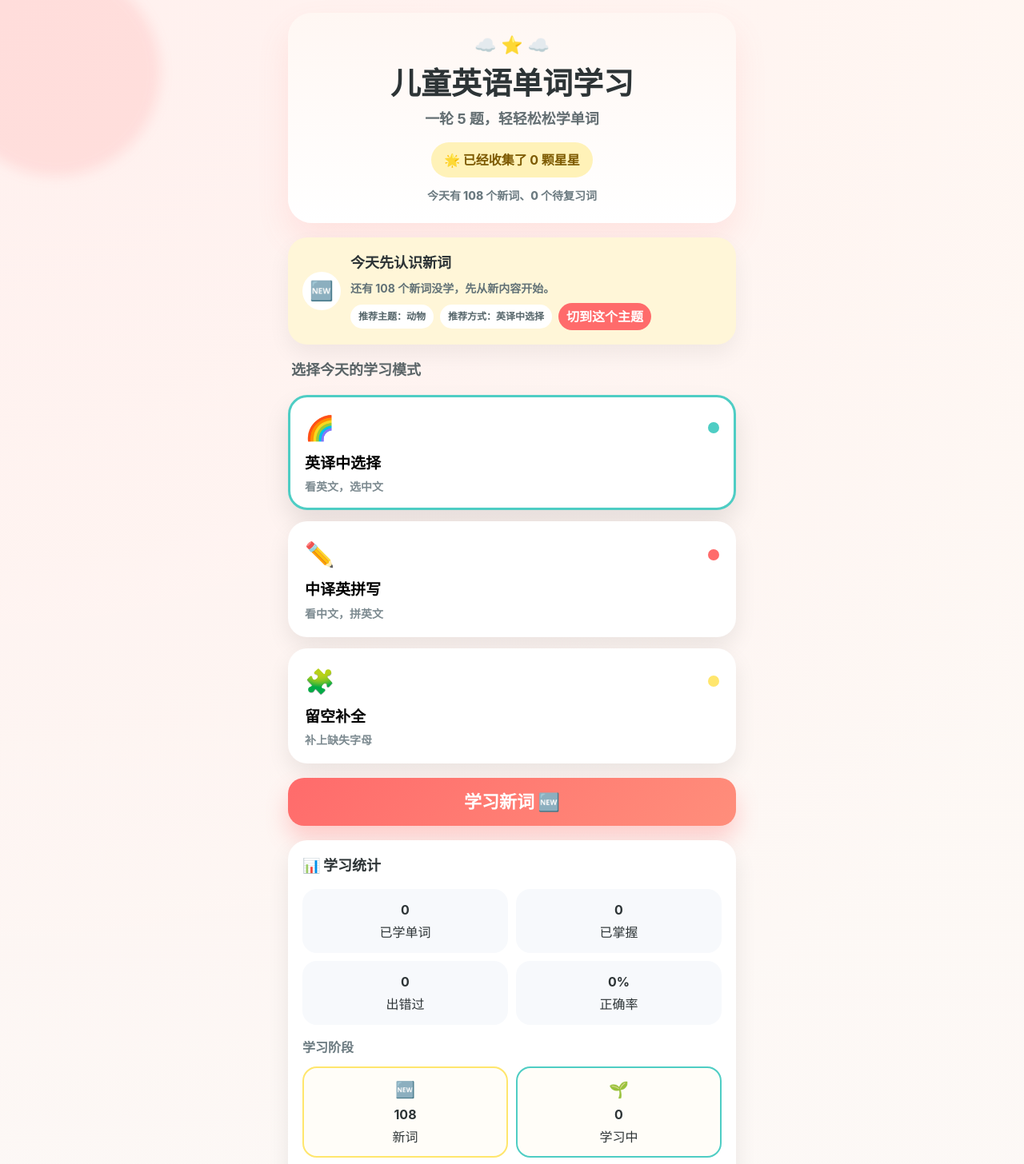
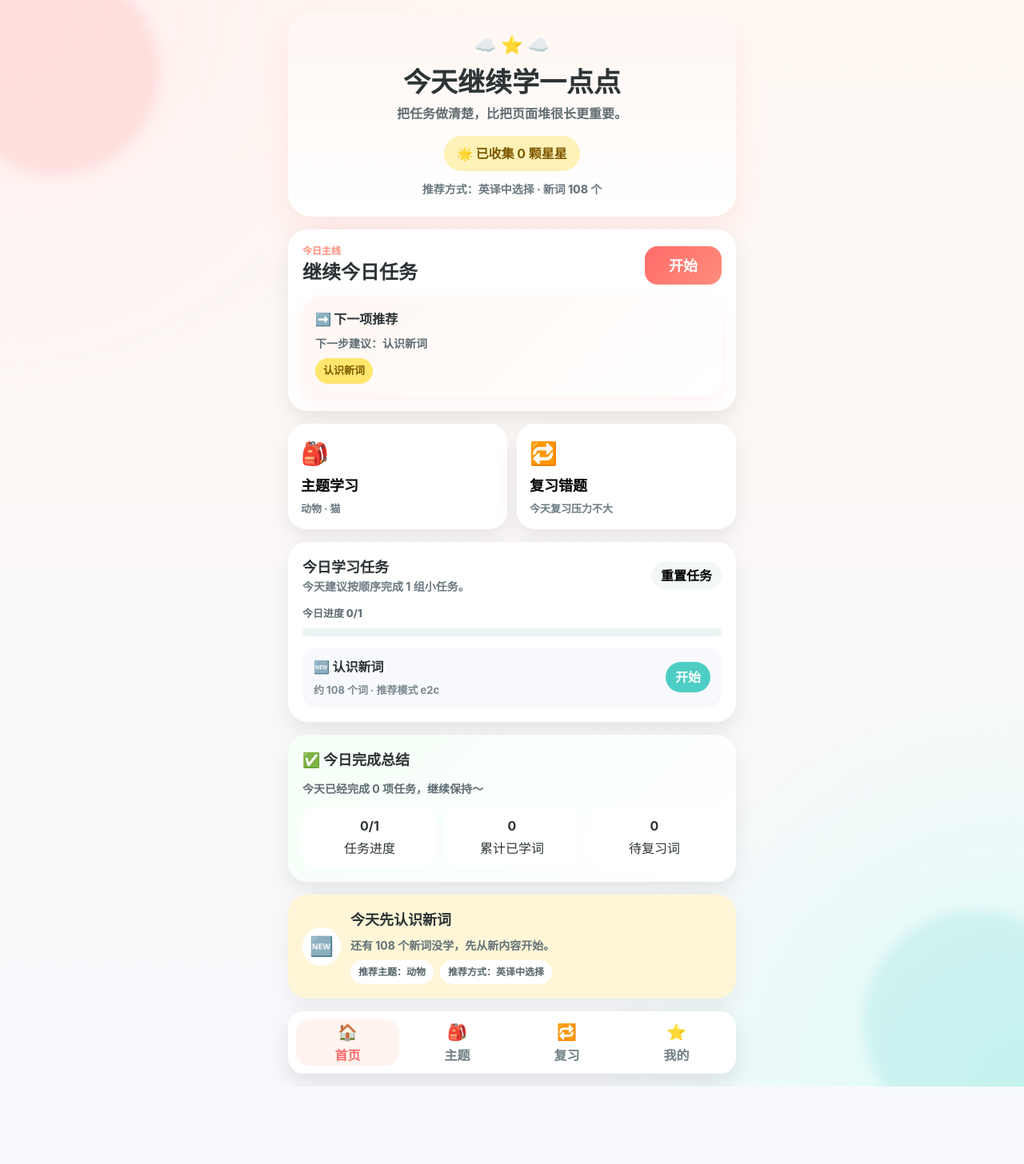
Before and after one commit to zhenxuanshi-ship-it/kid-english-learning, a React (Vite) app: page / in a window 1280 px wide. Shown: the top 1456 px of the page at 80% size. After the commit the page ends 1359 px from the top, so only its background shows below. Built offline with nearby package versions, Linux system fonts and the light colour scheme.

Commit message:
feat: restructure home into tabbed learning hub

```diff
--- a/src/app/App.tsx
+++ b/src/app/App.tsx
@@ -1,8 +1,12 @@
 import { useEffect, useMemo, useState } from 'react';
 import type { CSSProperties } from 'react';
+import { BottomNav, type NavTab } from '../components/common/BottomNav';
 import { HomePage } from '../pages/HomePage';
 import { LearnPage } from '../pages/LearnPage';
 import { RoundSummary } from '../components/summary/RoundSummary';
+import { ProfilePage } from '../pages/ProfilePage';
+import { ReviewPage } from '../pages/ReviewPage';
+import { TopicsPage } from '../pages/TopicsPage';
 import { useProgressStore } from '../store/progressStore';
 import { useGameStore } from '../store/gameStore';
 import { useSettingsStore } from '../store/settingsStore';
@@ -19,6 +23,7 @@ import type { GameMode } from '../types/question';
 
 export default function App() {
   const [screen, setScreen] = useState<'home' | 'learn' | 'summary'>('home');
+  const [navTab, setNavTab] = useState<NavTab>('home');
   const [completedTaskLabel, setCompletedTaskLabel] = useState<string | undefined>();
   const [completedTaskReward, setCompletedTaskReward] = useState<string | undefined>();
   const [newlyCompletedTaskKind, setNewlyCompletedTaskKind] = useState<string | undefined>();
@@ -176,33 +181,52 @@ export default function App() {
       <div style={styles.bgBlobA} />
       <div style={styles.bgBlobB} />
       <div style={styles.shell}>
-        {screen === 'home' ? (
+        {screen === 'home' && navTab === 'home' ? (
           <HomePage
             mode={currentMode}
             totalStars={totalStars}
-            roundSize={roundSize}
-            selectedCategory={selectedCategory}
-            categories={wordCategories}
             categoryItems={categoryItems}
-            autoPlaySound={autoPlaySound}
-            soundEnabled={soundEnabled}
             onModeChange={(mode: GameMode) => setMode(mode)}
             onStart={handleStart}
-            onRoundSizeChange={setRoundSize}
-            onCategoryChange={setSelectedCategory}
-            onToggleAutoPlaySound={toggleAutoPlaySound}
-            onToggleSoundEnabled={toggleSoundEnabled}
+            onOpenTopics={() => setNavTab('topics')}
+            onOpenReview={() => setNavTab('review')}
             stats={stats}
             recommendation={recommendation}
-            reviewQueue={reviewQueue}
             dailyPlan={dailyPlan}
             dailySummary={dailySummary}
             nextTaskRecommendation={nextTaskRecommendation}
             completedDailyTaskKinds={completedDailyTaskKinds}
             newlyCompletedTaskKind={newlyCompletedTaskKind}
-            onStartReview={handleStartReview}
             onStartTask={handleStartTask}
             onResetDailyTasks={resetDailyTasks}
+          />
+        ) : null}
+
+        {screen === 'home' && navTab === 'topics' ? (
+          <TopicsPage
+            items={categoryItems}
+            selectedCategory={selectedCategory === 'all' ? recommendation.suggestedCategory ?? categoryItems[0]?.category ?? 'animals' : selectedCategory}
+            onSelectCategory={setSelectedCategory}
+            onStartTopic={() => handleStart(false)}
+          />
+        ) : null}
+
+        {screen === 'home' && navTab === 'review' ? (
+          <ReviewPage items={reviewQueue} onStartReview={handleStartReview} />
+        ) : null}
+
+        {screen === 'home' && navTab === 'profile' ? (
+          <ProfilePage
+            stats={stats}
+            roundSize={roundSize}
+            selectedCategory={selectedCategory}
+            categories={wordCategories}
+            autoPlaySound={autoPlaySound}
+            soundEnabled={soundEnabled}
+            onRoundSizeChange={setRoundSize}
+            onCategoryChange={setSelectedCategory}
+            onToggleAutoPlaySound={toggleAutoPlaySound}
+            onToggleSoundEnabled={toggleSoundEnabled}
           />
         ) : null}
 
@@ -241,6 +265,8 @@ export default function App() {
             stats={stats}
           />
         ) : null}
+
+        {screen === 'home' ? <BottomNav current={navTab} onChange={setNavTab} /> : null}
       </div>
     </main>
   );
--- /dev/null
+++ b/src/components/common/BottomNav.tsx
@@ -0,0 +1,62 @@
+import type { CSSProperties } from 'react';
+
+export type NavTab = 'home' | 'topics' | 'review' | 'profile';
+
+interface BottomNavProps {
+  current: NavTab;
+  onChange: (tab: NavTab) => void;
+}
+
+const tabs: Array<{ key: NavTab; label: string; emoji: string }> = [
+  { key: 'home', label: '首页', emoji: '🏠' },
+  { key: 'topics', label: '主题', emoji: '🎒' },
+  { key: 'review', label: '复习', emoji: '🔁' },
+  { key: 'profile', label: '我的', emoji: '⭐' },
+];
+
+export function BottomNav({ current, onChange }: BottomNavProps) {
+  return (
+    <div style={styles.bar}>
+      {tabs.map((tab) => {
+        const active = current === tab.key;
+        return (
+          <button key={tab.key} style={{ ...styles.tab, ...(active ? styles.tabActive : {}) }} onClick={() => onChange(tab.key)}>
+            <span style={styles.emoji}>{tab.emoji}</span>
+            <span>{tab.label}</span>
+          </button>
+        );
+      })}
+    </div>
+  );
+}
+
+const styles: Record<string, CSSProperties> = {
+  bar: {
+    position: 'sticky',
+    bottom: 0,
+    display: 'grid',
+    gridTemplateColumns: 'repeat(4, minmax(0, 1fr))',
+    gap: 8,
+    background: 'rgba(255,255,255,0.96)',
+    backdropFilter: 'blur(12px)',
+    borderRadius: 20,
+    padding: 10,
+    boxShadow: '0 12px 30px rgba(0,0,0,0.10)',
+  },
+  tab: {
+    minHeight: 58,
+    border: 'none',
+    borderRadius: 16,
+    background: 'transparent',
+    display: 'grid',
+    gap: 2,
+    placeItems: 'center',
+    fontWeight: 800,
+    color: '#708086',
+  },
+  tabActive: {
+    background: '#fff4ef',
+    color: '#ff6b6b',
+  },
+  emoji: { fontSize: 20 },
+};
--- a/src/pages/HomePage.tsx
+++ b/src/pages/HomePage.tsx
@@ -1,19 +1,14 @@
 import type { CSSProperties } from 'react';
 import { motion } from 'framer-motion';
-import { CategoryGallery } from '../components/common/CategoryGallery';
 import { DailyPlanCard } from '../components/common/DailyPlanCard';
 import { DailySummaryCard } from '../components/common/DailySummaryCard';
 import { NextTaskBanner } from '../components/common/NextTaskBanner';
 import { RecommendationCard } from '../components/common/RecommendationCard';
-import { ReviewQueueCard } from '../components/common/ReviewQueueCard';
-import { SettingsPanel } from '../components/common/SettingsPanel';
-import { StatsPanel } from '../components/common/StatsPanel';
 import type { CategoryGalleryItem } from '../lib/categoryGallery';
 import type { DailyPlan } from '../lib/dailyPlan';
 import type { DailySummary } from '../lib/dailySummary';
 import type { NextTaskRecommendation } from '../lib/nextTask';
 import type { HomeRecommendation } from '../lib/recommendation';
-import type { ReviewWordItem } from '../lib/review';
 import type { LearningStats } from '../lib/stats';
 import type { GameMode } from '../types/question';
 
@@ -21,108 +16,80 @@ interface HomePageProps {
   mode: GameMode;
   onModeChange: (mode: GameMode) => void;
   onStart: (useRecommendationCategory?: boolean) => void;
+  onOpenTopics: () => void;
+  onOpenReview: () => void;
   totalStars: number;
-  roundSize: number;
-  selectedCategory: string;
-  categories: string[];
   categoryItems: CategoryGalleryItem[];
-  autoPlaySound: boolean;
-  soundEnabled: boolean;
-  onRoundSizeChange: (size: number) => void;
-  onCategoryChange: (category: string) => void;
-  onToggleAutoPlaySound: () => void;
-  onToggleSoundEnabled: () => void;
   stats: LearningStats;
   recommendation: HomeRecommendation;
-  reviewQueue: ReviewWordItem[];
   dailyPlan: DailyPlan;
   dailySummary: DailySummary;
   nextTaskRecommendation: NextTaskRecommendation;
   completedDailyTaskKinds: string[];
   newlyCompletedTaskKind?: string;
-  onStartReview: () => void;
   onStartTask: (task: DailyPlan['tasks'][number]) => void;
   onResetDailyTasks: () => void;
 }
 
-const modes: Array<{ value: GameMode; label: string; emoji: string; desc: string; color: string }> = [
-  { value: 'e2c', label: '英译中选择', emoji: '🌈', desc: '看英文，选中文', color: '#4ECDC4' },
-  { value: 'c2e', label: '中译英拼写', emoji: '✏️', desc: '看中文，拼英文', color: '#FF6B6B' },
-  { value: 'spell_blank', label: '留空补全', emoji: '🧩', desc: '补上缺失字母', color: '#FFE66D' },
-];
+const modeLabelMap: Record<GameMode, string> = {
+  e2c: '英译中选择',
+  c2e: '中译英拼写',
+  spell_blank: '留空补全',
+};
 
 export function HomePage({
   mode,
-  onModeChange,
   onStart,
+  onOpenTopics,
+  onOpenReview,
   totalStars,
-  roundSize,
-  selectedCategory,
-  categories,
   categoryItems,
-  autoPlaySound,
-  soundEnabled,
-  onRoundSizeChange,
-  onCategoryChange,
-  onToggleAutoPlaySound,
-  onToggleSoundEnabled,
   stats,
   recommendation,
-  reviewQueue,
   dailyPlan,
   dailySummary,
   nextTaskRecommendation,
   completedDailyTaskKinds,
   newlyCompletedTaskKind,
-  onStartReview,
   onStartTask,
   onResetDailyTasks,
 }: HomePageProps) {
+  const featuredTopic = categoryItems.find((item) => item.category === recommendation.suggestedCategory) ?? categoryItems[0];
+
   return (
     <motion.div style={styles.wrap} initial={{ opacity: 0, y: 12 }} animate={{ opacity: 1, y: 0 }}>
       <div style={styles.heroCard}>
         <div style={styles.sparkles}>☁️ ⭐ ☁️</div>
-        <div style={styles.hero}>儿童英语单词学习</div>
-        <div style={styles.sub}>一轮 5 题，轻轻松松学单词</div>
-        <div style={styles.starPanel}>🌟 已经收集了 <strong>{totalStars}</strong> 颗星星</div>
-        <div style={styles.pathTip}>今天有 {stats.stageCounts.new} 个新词、{stats.stageCounts.review} 个待复习词</div>
+        <div style={styles.hero}>今天继续学一点点</div>
+        <div style={styles.sub}>把任务做清楚，比把页面堆很长更重要。</div>
+        <div style={styles.starPanel}>🌟 已收集 <strong>{totalStars}</strong> 颗星星</div>
+        <div style={styles.pathTip}>推荐方式：{modeLabelMap[mode]} · 新词 {stats.stageCounts.new} 个</div>
       </div>
 
-      <RecommendationCard recommendation={recommendation} onApplyCategory={onCategoryChange} />
+      <div style={styles.primaryCard}>
+        <div style={styles.primaryHeader}>
+          <div>
+            <div style={styles.sectionKicker}>今日主线</div>
+            <div style={styles.primaryTitle}>继续今日任务</div>
+          </div>
+          <button style={styles.primaryButton} onClick={() => onStart(Boolean(recommendation.suggestedCategory))}>开始</button>
+        </div>
+        <NextTaskBanner recommendation={nextTaskRecommendation} highlight={Boolean(newlyCompletedTaskKind)} />
+      </div>
 
-      <div style={styles.sectionTitle}>选择今天的学习模式</div>
-      <div style={styles.grid}>
-        {modes.map((item, index) => (
-          <motion.button
-            key={item.value}
-            style={{ ...styles.modeCard, ...(mode === item.value ? styles.active : {}), borderColor: mode === item.value ? item.color : 'transparent' }}
-            onClick={() => onModeChange(item.value)}
-            whileTap={{ scale: 0.98 }}
-            initial={{ opacity: 0, y: 8 }}
-            animate={{ opacity: 1, y: 0 }}
-            transition={{ delay: index * 0.06 }}
-          >
-            <div style={styles.modeHead}>
-              <div style={styles.emoji}>{item.emoji}</div>
-              <div style={{ ...styles.dot, background: item.color }} />
-            </div>
-            <div style={styles.modeLabel}>{item.label}</div>
-            <div style={styles.modeDesc}>{item.desc}</div>
-          </motion.button>
-        ))}
+      <div style={styles.quickGrid}>
+        <button style={styles.quickCard} onClick={onOpenTopics}>
+          <div style={styles.quickEmoji}>🎒</div>
+          <div style={styles.quickTitle}>主题学习</div>
+          <div style={styles.quickDesc}>{featuredTopic ? `${featuredTopic.label} · ${featuredTopic.featuredChinese}` : '去挑一个主题'}</div>
+        </button>
+        <button style={styles.quickCard} onClick={onOpenReview}>
+          <div style={styles.quickEmoji}>🔁</div>
+          <div style={styles.quickTitle}>复习错题</div>
+          <div style={styles.quickDesc}>{stats.stageCounts.review > 0 ? `待复习 ${stats.stageCounts.review} 个` : '今天复习压力不大'}</div>
+        </button>
       </div>
-      <motion.button
-        style={styles.start}
-        onClick={() => onStart(Boolean(recommendation.suggestedCategory && selectedCategory === 'all'))}
-        whileTap={{ scale: 0.97 }}
-        whileHover={{ y: -2 }}
-      >
-        {recommendation.focus === 'review' ? '开始复习 🔁' : recommendation.focus === 'new' ? '学习新词 🆕' : '开始学习 🚀'}
-      </motion.button>
 
-      <StatsPanel stats={stats} />
-      <DailySummaryCard summary={dailySummary} />
-      <NextTaskBanner recommendation={nextTaskRecommendation} highlight={Boolean(newlyCompletedTaskKind)} />
       <DailyPlanCard
         plan={dailyPlan}
         completedKinds={completedDailyTaskKinds}
@@ -130,26 +97,14 @@ export function HomePage({
         onStartTask={onStartTask}
         onReset={onResetDailyTasks}
       />
-      <CategoryGallery items={categoryItems} selectedCategory={selectedCategory} onSelect={onCategoryChange} />
-      <ReviewQueueCard items={reviewQueue} onStartReview={onStartReview} />
-
-      <SettingsPanel
-        roundSize={roundSize}
-        selectedCategory={selectedCategory}
-        categories={categories}
-        autoPlaySound={autoPlaySound}
-        soundEnabled={soundEnabled}
-        onRoundSizeChange={onRoundSizeChange}
-        onCategoryChange={onCategoryChange}
-        onToggleAutoPlaySound={onToggleAutoPlaySound}
-        onToggleSoundEnabled={onToggleSoundEnabled}
-      />
+      <DailySummaryCard summary={dailySummary} />
+      <RecommendationCard recommendation={recommendation} />
     </motion.div>
   );
 }
 
 const styles: Record<string, CSSProperties> = {
-  wrap: { display: 'grid', gap: 18 },
+  wrap: { display: 'grid', gap: 16 },
   heroCard: {
     background: 'linear-gradient(180deg, #fff7f3 0%, #ffffff 100%)',
     borderRadius: 30,
@@ -158,8 +113,8 @@ const styles: Record<string, CSSProperties> = {
     textAlign: 'center',
   },
   sparkles: { fontSize: 22, marginBottom: 10 },
-  hero: { fontSize: 38, fontWeight: 900, textAlign: 'center', lineHeight: 1.15 },
-  sub: { textAlign: 'center', color: '#636e72', fontSize: 18, marginTop: 8, fontWeight: 700 },
+  hero: { fontSize: 34, fontWeight: 900, lineHeight: 1.15 },
+  sub: { color: '#636e72', fontSize: 16, marginTop: 8, fontWeight: 700 },
   starPanel: {
     marginTop: 16,
     display: 'inline-block',
@@ -169,53 +124,41 @@ const styles: Record<string, CSSProperties> = {
     color: '#7d5a00',
     fontWeight: 800,
   },
-  pathTip: {
-    marginTop: 12,
-    color: '#6b7a80',
-    fontWeight: 800,
-    fontSize: 14,
+  pathTip: { marginTop: 12, color: '#6b7a80', fontWeight: 800, fontSize: 14 },
+  primaryCard: {
+    background: '#fff',
+    borderRadius: 24,
+    padding: 18,
+    display: 'grid',
+    gap: 12,
+    boxShadow: '0 12px 28px rgba(0,0,0,0.08)',
   },
-  sectionTitle: {
+  primaryHeader: { display: 'flex', justifyContent: 'space-between', alignItems: 'center', gap: 12 },
+  sectionKicker: { fontSize: 12, fontWeight: 900, color: '#ff8e7b' },
+  primaryTitle: { fontSize: 24, fontWeight: 900 },
+  primaryButton: {
+    minWidth: 96,
+    minHeight: 48,
+    border: 'none',
+    borderRadius: 16,
+    background: 'linear-gradient(135deg, #ff6b6b, #ff8e7b)',
+    color: '#fff',
+    fontWeight: 900,
     fontSize: 18,
-    fontWeight: 900,
-    color: '#5a6467',
-    marginLeft: 4,
   },
-  grid: { display: 'grid', gap: 14 },
-  modeCard: {
-    minHeight: 94,
-    border: '3px solid transparent',
-    borderRadius: 24,
+  quickGrid: { display: 'grid', gridTemplateColumns: '1fr 1fr', gap: 12 },
+  quickCard: {
+    minHeight: 120,
+    border: 'none',
+    borderRadius: 22,
     background: '#fff',
     boxShadow: '0 12px 28px rgba(0,0,0,0.08)',
-    fontSize: 18,
-    fontWeight: 800,
-    cursor: 'pointer',
-    padding: '16px 18px',
+    padding: 16,
     textAlign: 'left',
+    display: 'grid',
+    gap: 6,
   },
-  active: {
-    transform: 'translateY(-2px)',
-    boxShadow: '0 16px 32px rgba(0,0,0,0.1)',
-  },
-  modeHead: {
-    display: 'flex',
-    justifyContent: 'space-between',
-    alignItems: 'center',
-  },
-  emoji: { fontSize: 30 },
-  dot: { width: 14, height: 14, borderRadius: 999 },
-  modeLabel: { marginTop: 8, fontSize: 19, fontWeight: 900 },
-  modeDesc: { marginTop: 4, color: '#7c8a90', fontSize: 14, fontWeight: 700 },
-  start: {
-    minHeight: 60,
-    border: 'none',
-    borderRadius: 20,
-    background: 'linear-gradient(135deg, #ff6b6b, #ff8e7b)',
-    color: '#fff',
-    fontSize: 22,
-    fontWeight: 900,
-    cursor: 'pointer',
-    boxShadow: '0 16px 28px rgba(255, 107, 107, 0.3)',
-  },
+  quickEmoji: { fontSize: 28 },
+  quickTitle: { fontSize: 18, fontWeight: 900 },
+  quickDesc: { fontSize: 13, fontWeight: 700, color: '#6b7a80' },
 };
--- /dev/null
+++ b/src/pages/ProfilePage.tsx
@@ -0,0 +1,41 @@
+import type { CSSProperties } from 'react';
+import { motion } from 'framer-motion';
+import { SettingsPanel } from '../components/common/SettingsPanel';
+import { StatsPanel } from '../components/common/StatsPanel';
+import type { LearningStats } from '../lib/stats';
+
+interface ProfilePageProps {
+  stats: LearningStats;
+  roundSize: number;
+  selectedCategory: string;
+  categories: string[];
+  autoPlaySound: boolean;
+  soundEnabled: boolean;
+  onRoundSizeChange: (size: number) => void;
+  onCategoryChange: (category: string) => void;
+  onToggleAutoPlaySound: () => void;
+  onToggleSoundEnabled: () => void;
+}
+
+export function ProfilePage(props: ProfilePageProps) {
+  return (
+    <motion.div style={styles.wrap} initial={{ opacity: 0, y: 12 }} animate={{ opacity: 1, y: 0 }}>
+      <StatsPanel stats={props.stats} />
+      <SettingsPanel
+        roundSize={props.roundSize}
+        selectedCategory={props.selectedCategory}
+        categories={props.categories}
+        autoPlaySound={props.autoPlaySound}
+        soundEnabled={props.soundEnabled}
+        onRoundSizeChange={props.onRoundSizeChange}
+        onCategoryChange={props.onCategoryChange}
+        onToggleAutoPlaySound={props.onToggleAutoPlaySound}
+        onToggleSoundEnabled={props.onToggleSoundEnabled}
+      />
+    </motion.div>
+  );
+}
+
+const styles: Record<string, CSSProperties> = {
+  wrap: { display: 'grid', gap: 16 },
+};
--- /dev/null
+++ b/src/pages/ReviewPage.tsx
@@ -0,0 +1,46 @@
+import type { CSSProperties } from 'react';
+import { motion } from 'framer-motion';
+import { ReviewQueueCard } from '../components/common/ReviewQueueCard';
+import type { ReviewWordItem } from '../lib/review';
+
+interface ReviewPageProps {
+  items: ReviewWordItem[];
+  onStartReview: () => void;
+}
+
+export function ReviewPage({ items, onStartReview }: ReviewPageProps) {
+  return (
+    <motion.div style={styles.wrap} initial={{ opacity: 0, y: 12 }} animate={{ opacity: 1, y: 0 }}>
+      <div style={styles.hero}>
+        <div style={styles.title}>复习中心</div>
+        <div style={styles.desc}>先把容易忘记的词再练一练，今天会更稳。</div>
+        <button style={styles.primary} onClick={onStartReview}>开始错题复习</button>
+      </div>
+      <ReviewQueueCard items={items} onStartReview={onStartReview} />
+    </motion.div>
+  );
+}
+
+const styles: Record<string, CSSProperties> = {
+  wrap: { display: 'grid', gap: 16 },
+  hero: {
+    background: 'linear-gradient(135deg, #fff8f8, #ffffff)',
+    borderRadius: 28,
+    padding: 20,
+    display: 'grid',
+    gap: 8,
+    boxShadow: '0 16px 30px rgba(255,118,117,0.12)',
+  },
+  title: { fontSize: 28, fontWeight: 900 },
+  desc: { fontSize: 15, fontWeight: 700, color: '#6b7a80' },
+  primary: {
+    marginTop: 6,
+    minHeight: 52,
+    border: 'none',
+    borderRadius: 18,
+    background: 'linear-gradient(135deg, #ff7675, #ff9f8e)',
+    color: '#fff',
+    fontWeight: 900,
+    fontSize: 18,
+  },
+};
--- /dev/null
+++ b/src/pages/TopicsPage.tsx
@@ -0,0 +1,56 @@
+import type { CSSProperties } from 'react';
+import { motion } from 'framer-motion';
+import { CategoryGallery } from '../components/common/CategoryGallery';
+import type { CategoryGalleryItem } from '../lib/categoryGallery';
+
+interface TopicsPageProps {
+  items: CategoryGalleryItem[];
+  selectedCategory: string;
+  onSelectCategory: (category: string) => void;
+  onStartTopic: () => void;
+}
+
+export function TopicsPage({ items, selectedCategory, onSelectCategory, onStartTopic }: TopicsPageProps) {
+  const selectedItem = items.find((item) => item.category === selectedCategory) ?? items[0];
+
+  return (
+    <motion.div style={styles.wrap} initial={{ opacity: 0, y: 12 }} animate={{ opacity: 1, y: 0 }}>
+      {selectedItem ? (
+        <div style={styles.hero}>
+          <div style={styles.kicker}>今日推荐主题</div>
+          <div style={styles.title}>{selectedItem.label}</div>
+          <div style={styles.desc}>{selectedItem.tagline}</div>
+          <div style={styles.recommendation}>{selectedItem.recommendation}</div>
+          <button style={styles.primary} onClick={onStartTopic}>开始这个主题</button>
+        </div>
+      ) : null}
+      <CategoryGallery items={items} selectedCategory={selectedCategory} onSelect={onSelectCategory} />
+    </motion.div>
+  );
+}
+
+const styles: Record<string, CSSProperties> = {
+  wrap: { display: 'grid', gap: 16 },
+  hero: {
+    background: 'linear-gradient(135deg, #fff7f3, #ffffff)',
+    borderRadius: 28,
+    padding: 20,
+    display: 'grid',
+    gap: 8,
+    boxShadow: '0 16px 30px rgba(255,107,107,0.12)',
+  },
+  kicker: { fontSize: 13, fontWeight: 900, color: '#ff8e7b' },
+  title: { fontSize: 28, fontWeight: 900 },
+  desc: { fontSize: 16, fontWeight: 800, color: '#56656b' },
+  recommendation: { fontSize: 14, fontWeight: 700, color: '#6b7a80' },
+  primary: {
+    marginTop: 6,
+    minHeight: 52,
+    border: 'none',
+    borderRadius: 18,
+    background: 'linear-gradient(135deg, #ff6b6b, #ff8e7b)',
+    color: '#fff',
+    fontWeight: 900,
+    fontSize: 18,
+  },
+};
```
Also changed, not shown: 2 other files (tests, documents, lock files or other folders).
